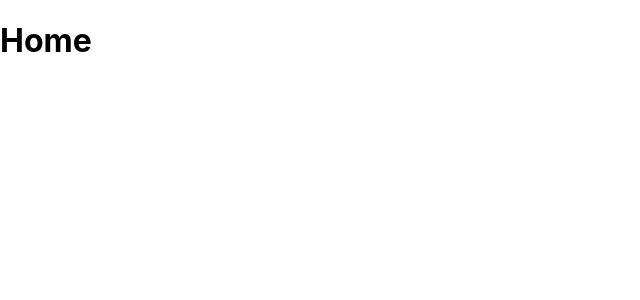
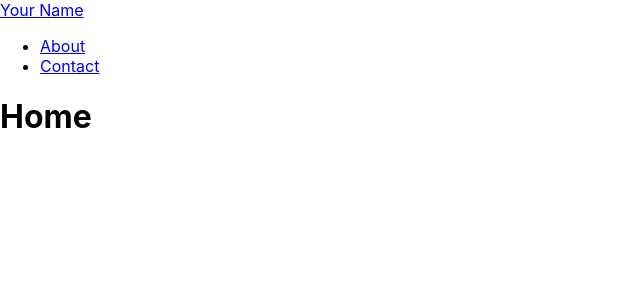
Before and after one commit to chriselliott97/christopher-elliott-portfolio, a React (Create React App) app: page / in a window 1280 px wide. Shown: the top 300 px of the page, without its empty margins (0-640 px from the left). Built offline with nearby package versions, Linux system fonts and the light colour scheme.

Commit message:
fix bug on NavBar

```diff
--- a/src/App.js
+++ b/src/App.js
@@ -4,9 +4,12 @@ import About from './pages/About'
 import Contact from './pages/Contact'
 import Resume from './pages/Resume'
 import Projects from './pages/Projects'
+import NavBar from './components/NavBar'
 
 function App() {
   return (
+    <>
+      <NavBar />
       <Routes>
         <Route path='about' element={<About />} />
         <Route path='/' element={<Home />} />
@@ -14,6 +17,7 @@ function App() {
         <Route path='resume' element={<Resume />} />
         <Route path='projects' element={<Projects />} />
       </Routes>
+    </>
   );
 }
 
--- a/src/components/NavBar.jsx
+++ b/src/components/NavBar.jsx
@@ -1,4 +1,4 @@
-import Link from 'react-router-dom'
+import {Link} from 'react-router-dom'
 
 
 const NavBar = () => {
```
Lines whose indentation alone changed are shown as unchanged.
